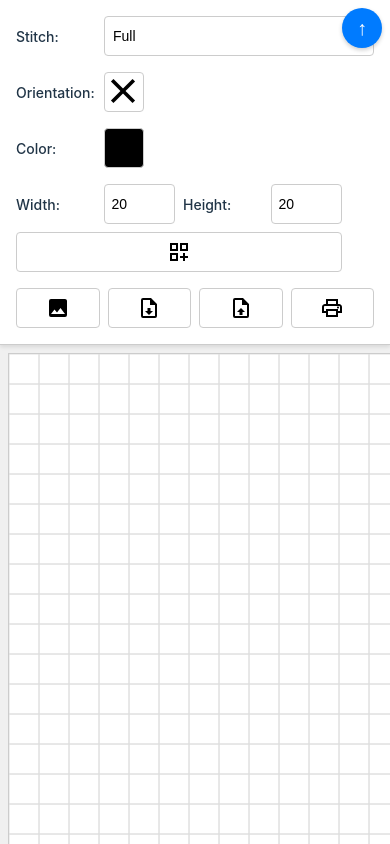
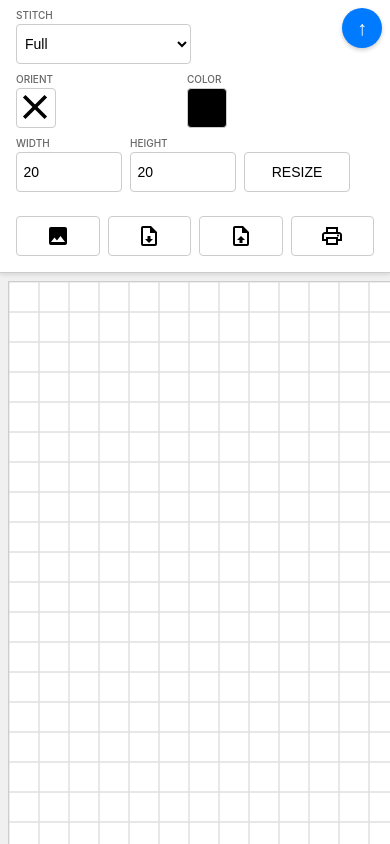
Before and after one commit to jfgordon2/cross-stitch-designer, a React (Vite) app: page / in a window 390 px wide. Built offline with nearby package versions, Linux system fonts and the light colour scheme.

Commit message:
more toolbar styling

```diff
--- a/src/components/Toolbar.css
+++ b/src/components/Toolbar.css
@@ -42,6 +42,23 @@
   }
 }
 
+.input-group {
+  position: relative;
+  display: flex;
+  align-items: center;
+}
+
+.input-label {
+  position: absolute;
+  top: -14px;
+  left: 0;
+  font-size: 10px;
+  text-transform: uppercase;
+  color: #666;
+  margin: 0;
+  line-height: 1;
+}
+
 .toolbar-input {
   width: 60px;
   padding: 4px;
@@ -54,6 +71,20 @@
   border-radius: 4px;
   border: 1px solid #ccc;
   min-width: 80px;
+  margin-top: 14px;  /* offset the absolute label */
+}
+
+/* Adjust the input-group to work with select boxes too */
+.input-group .toolbar-select {
+  margin-top: 0;
+  width: 100%;
+}
+
+/* Common spacing for all form controls */
+.toolbar-select,
+.toolbar-input {
+  height: 28px;
+  box-sizing: border-box;
 }
 
 .toolbar-button {
@@ -126,8 +157,33 @@
     min-height: 40px;
   }
 
+  .input-group {
+    flex: 1;
+  }
+
+  .input-group .toolbar-input {
+    width: 100%;
+  }
+
   .toolbar-group {
     flex-wrap: wrap;
+  }
+
+  .toolbar-group.mobile-row {
+    display: grid;
+    grid-template-columns: 1fr 1fr;
+    gap: 8px;
+    width: 100%;
+    padding-top: 8px;
+  }
+
+  /* Special case for width/height/resize group */
+  .toolbar-group.mobile-row.size-controls {
+    grid-template-columns: 1fr 1fr 1fr;
+  }
+
+  .toolbar-group.mobile-row .input-group {
+    width: 100%;
   }
 
   .toolbar-group.toolbar-actions {
--- a/src/components/Toolbar.tsx
+++ b/src/components/Toolbar.tsx
@@ -105,8 +105,9 @@ export const Toolbar = React.memo<ToolbarProps>(({
       </button>
 
       <div ref={toolbarRef} className={`toolbar ${isCollapsed ? 'collapsed' : ''}`}>
-        <div className="toolbar-group">
-          <label>Stitch:</label>
+        <div className="toolbar-group mobile-row">
+          <div className="input-group">
+            <label className="input-label">STITCH</label>
             <select
               value={selectedStitch}
               onChange={handleStitchChange}
@@ -117,9 +118,11 @@ export const Toolbar = React.memo<ToolbarProps>(({
               ))}
             </select>
           </div>
+        </div>
 
-        <div className="toolbar-group">
-          <label>Orientation:</label>
+        <div className="toolbar-group has-separator mobile-row">
+          <div className="input-group">
+            <label className="input-label">ORIENT</label>
             <OrientationSelect
               selectedStitch={selectedStitch}
               selectedOrientation={selectedOrientation}
@@ -127,8 +130,8 @@ export const Toolbar = React.memo<ToolbarProps>(({
             />
           </div>
 
-        <div className="toolbar-group has-separator">
-          <label>Color:</label>
+          <div className="input-group">
+            <label className="input-label">COLOR</label>
             <ColorSelect
               selectedColor={selectedColor}
               customColors={customColors}
@@ -136,9 +139,11 @@ export const Toolbar = React.memo<ToolbarProps>(({
               onCustomColorAdd={onCustomColorAdd}
             />
           </div>
+        </div>
 
-        <div className="toolbar-group has-separator">
-          <label>Width:</label>
+        <div className="toolbar-group has-separator mobile-row size-controls">
+          <div className="input-group">
+            <label className="input-label">WIDTH</label>
             <input
               type="number"
               min="1"
@@ -146,7 +151,9 @@ export const Toolbar = React.memo<ToolbarProps>(({
               onChange={handleWidthChange}
               className="toolbar-input"
             />
-          <label>Height:</label>
+          </div>
+          <div className="input-group">
+            <label className="input-label">HEIGHT</label>
             <input
               type="number"
               min="1"
@@ -154,16 +161,17 @@ export const Toolbar = React.memo<ToolbarProps>(({
               onChange={handleHeightChange}
               className="toolbar-input"
             />
+          </div>
           <button
             onClick={onResize}
             className="toolbar-button"
             title="Resize Grid"
           >
-            <img src={gridIcon} alt="Resize Grid" />
+            RESIZE
           </button>
         </div>
 
-        <div className="toolbar-group toolbar-actions">
+        <div className="toolbar-group toolbar-actions mobile-row">
           <BackgroundEditor
             background={project.background}
             canvasWidth={project.width * 30}
```
Lines whose indentation alone changed are shown as unchanged.
